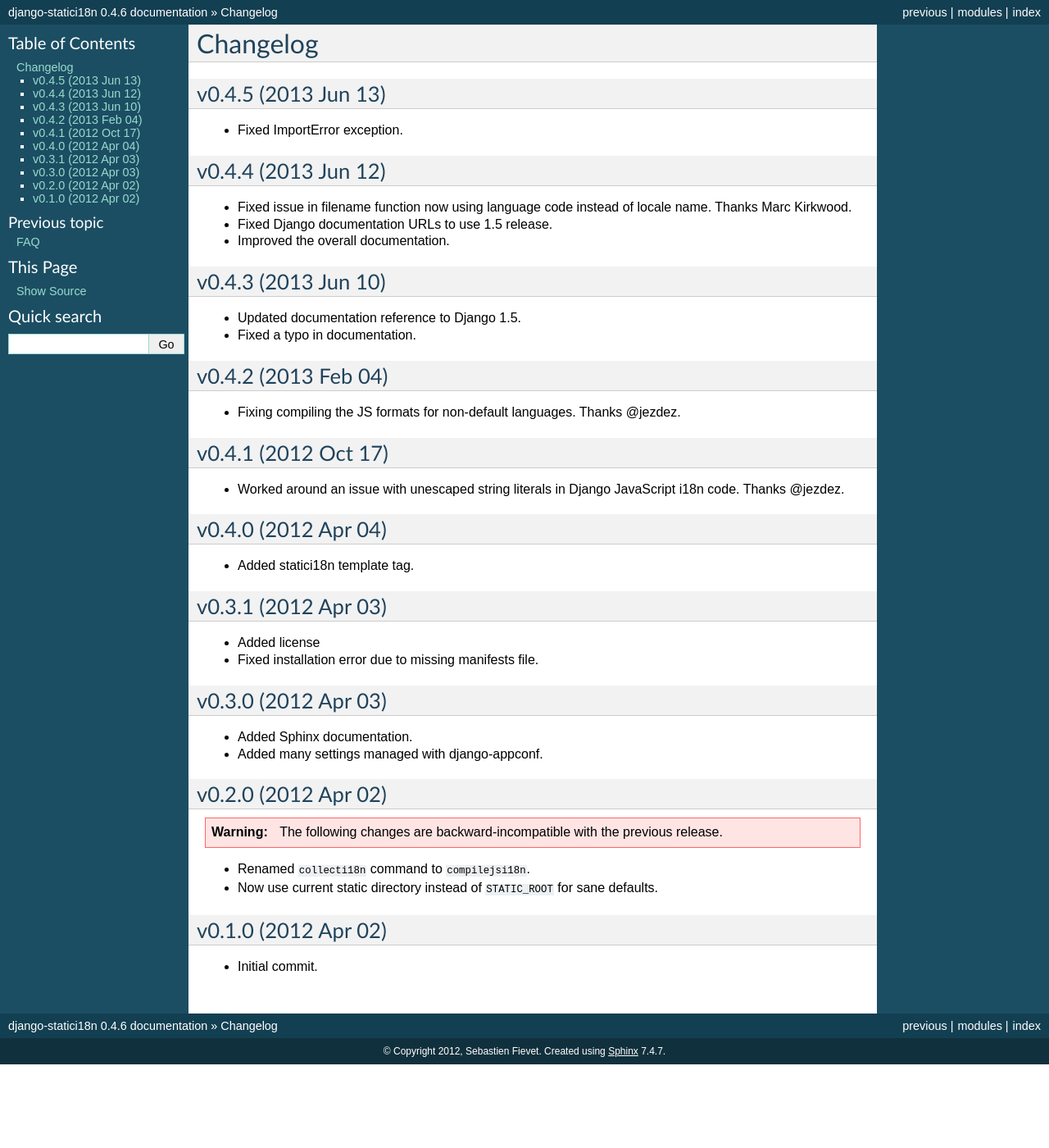
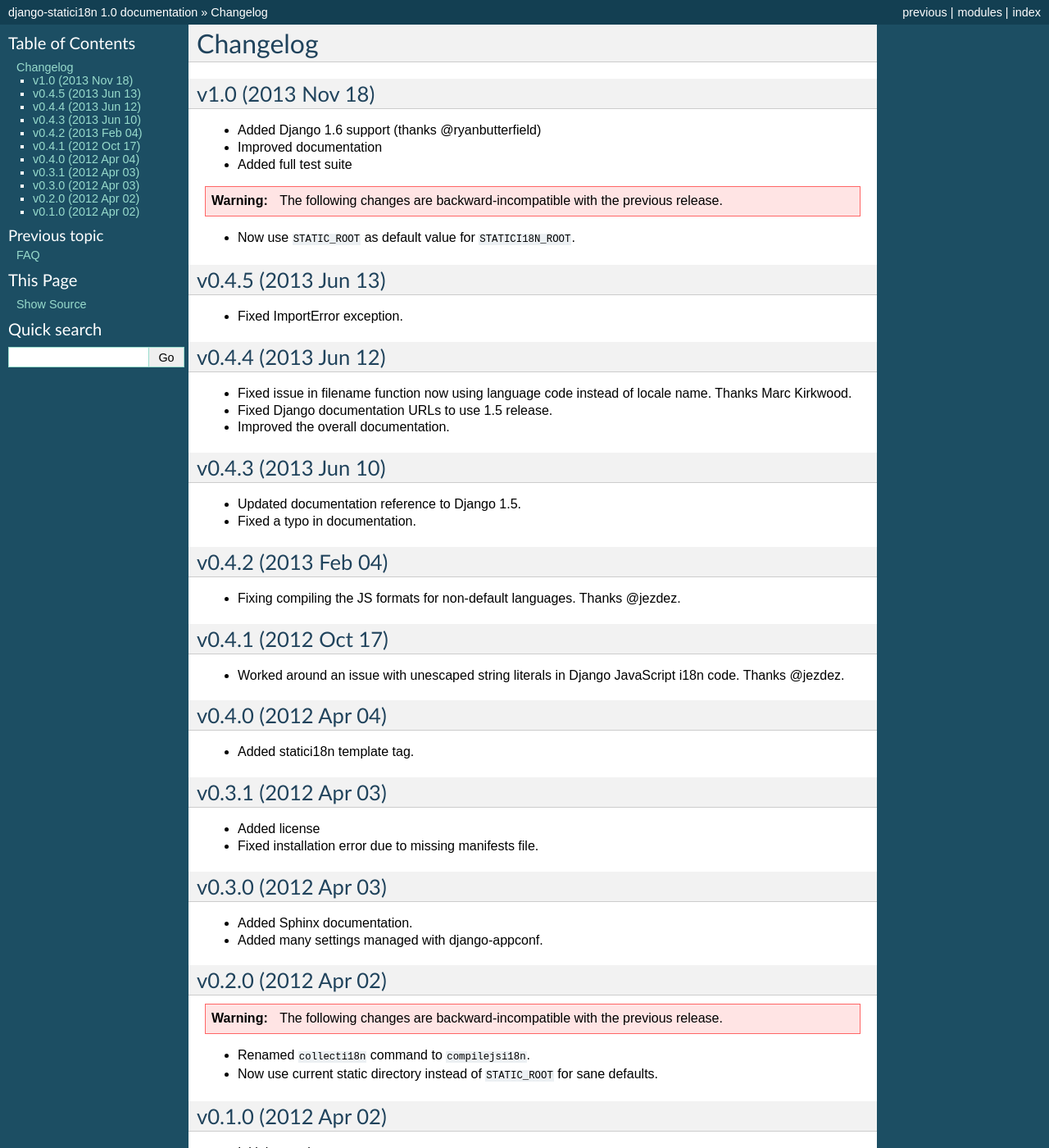
Before and after one commit to zyegfryed/django-statici18n, a Sphinx documentation site: the page built from docs/changelog.rst, in a window 1280 px wide and 1400 px high. Shown: the whole window at 82% size. Built offline with Sphinx 7.4.7, drawn with Linux system fonts in a browser that asks for light colours; some of the changed text lies outside the part shown.

Commit message:
Released v1.0

```diff
--- a/docs/changelog.rst
+++ b/docs/changelog.rst
@@ -1,5 +1,18 @@
 Changelog
 =========
+
+v1.0 (2013 Nov 18)
+------------------
+
+* Added Django 1.6 support (thanks @ryanbutterfield)
+* Improved documentation
+* Added full test suite
+
+.. warning::
+
+   The following changes are backward-incompatible with the previous release.
+
+* Now use ``STATIC_ROOT`` as default value for ``STATICI18N_ROOT``.
 
 v0.4.5 (2013 Jun 13)
 --------------------
--- a/docs/conf.py
+++ b/docs/conf.py
@@ -52,14 +52,10 @@ copyright = u'2012, Sebastien Fievet'
 # |version| and |release|, also used in various other places throughout the
 # built documents.
 #
-try:
-    from statici18n import __version__
-    # The short X.Y version.
-    version = '.'.join(__version__.split('.')[:2])
-    # The full version, including alpha/beta/rc tags.
-    release = __version__
-except ImportError:
-    version = release = 'dev'
+# The short X.Y version.
+version = '1.0'
+# The full version, including alpha/beta/rc tags.
+release = '1.0'
 
 # The language for content autogenerated by Sphinx. Refer to documentation
 # for a list of supported languages.
--- a/setup.py
+++ b/setup.py
@@ -2,7 +2,7 @@ from setuptools import setup, find_packages
 
 setup(
     name="django-statici18n",
-    version="0.4.6",
+    version="1.0",
     author="Sebastien Fievet",
     author_email="zyegfryed@gmail.com",
     url="http://django-statici18n.readthedocs.org/",
--- a/src/statici18n/__init__.py
+++ b/src/statici18n/__init__.py
@@ -1,2 +1,2 @@
 # following PEP 386
-__version__ = "0.4.6"
+__version__ = "1.0"
```
